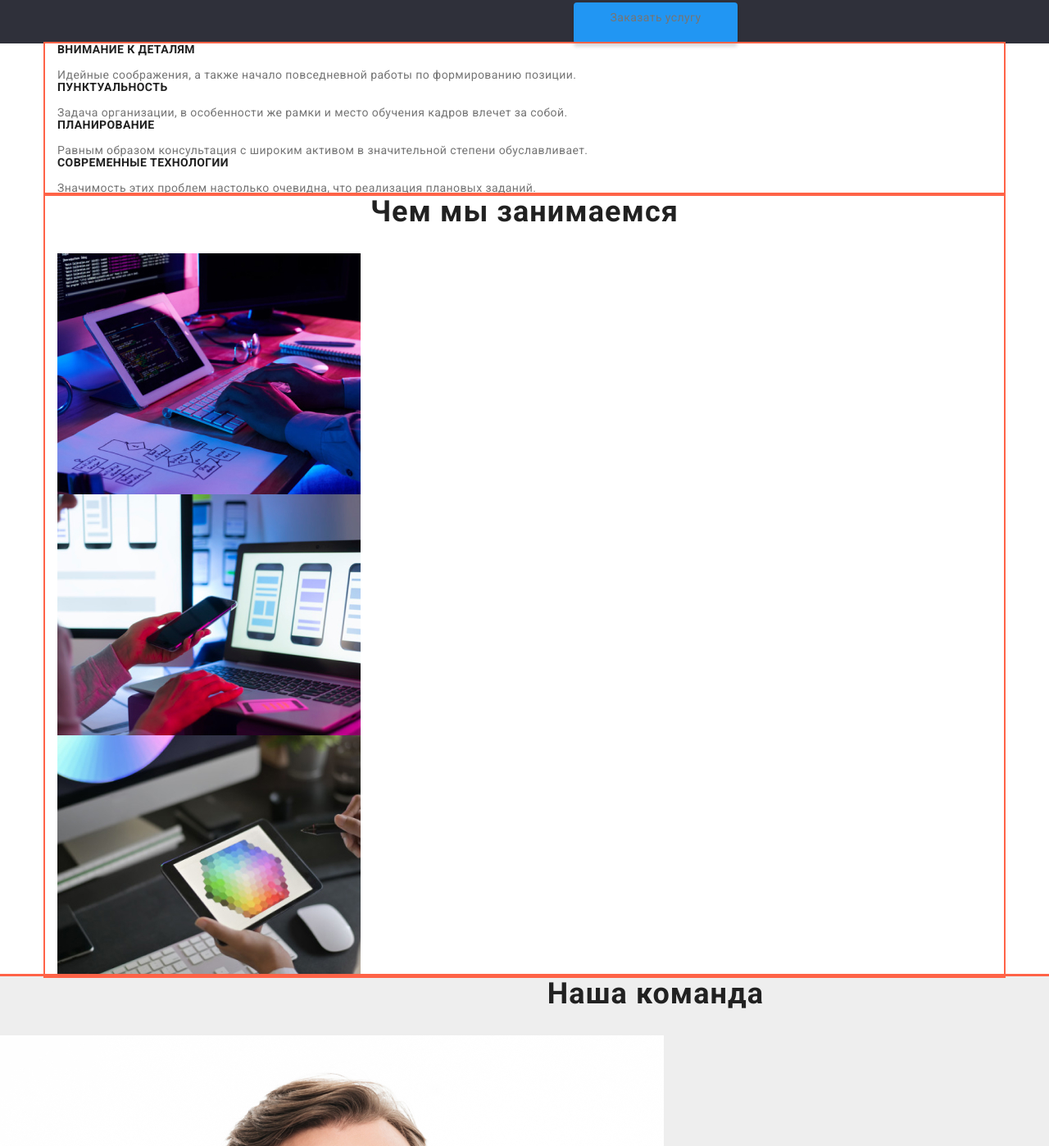
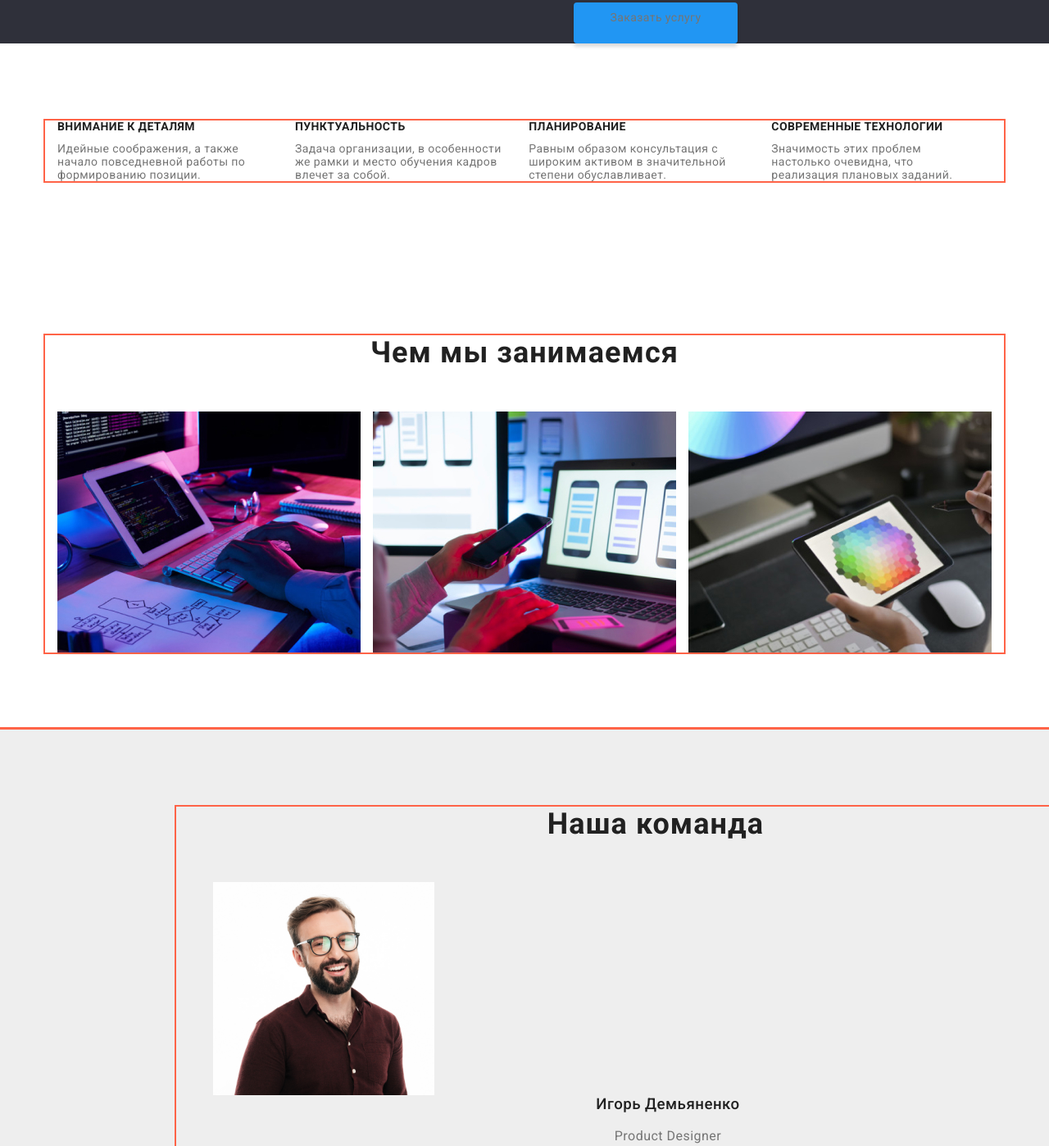
Before and after one commit to AlekseySteblivets/goit-markup-hw-03, a plain HTML site: page index.html in a window 1280 px wide. Shown: the part 546-1944 px from the top of the page at 82% size. Drawn offline with nearby package versions, Linux system fonts and the light colour scheme.

Commit message:
пишет стили для нашей команды

```diff
--- a/css/styles.css
+++ b/css/styles.css
@@ -56,7 +56,7 @@ html {
 img {
     display: block;
     max-width: 100%;
-    width: auto;
+    height: auto;
 }
 
 /* класс для всех ссылок <a>, убираем подчеркивание и задаем цвет */
@@ -97,6 +97,7 @@ img {
     text-align: center;
     letter-spacing: 0.03em;
     color: var(--title-text-cl);
+    margin-bottom: 50px;
 }
 
 /* класс для заголовка секции -преимущества-  */
@@ -108,6 +109,8 @@ img {
     letter-spacing: 0.03em;
     text-transform: uppercase;
     color: var(--title-text-cl);
+    margin-bottom: 10px;
+    margin-right: 30px;
 }
 
 
@@ -237,7 +240,7 @@ img {
 }
 
 .logo {
-    font-family: Raleway; sans-serif;
+    font-family: Raleway, sans-serif;
     font-weight: bold;
     font-size: 26px;
     line-height: 1.19;
@@ -271,3 +274,47 @@ img {
     margin-left: 700px;
 
 }
+
+.section {
+    padding-top: 94px;
+    padding-bottom: 94px;
+}
+
+.flex-advantages {
+    display: flex;
+    justify-content: space-between;
+    align-items: center;
+}
+
+.border-advanteges {
+    margin-right: 30px;
+}
+
+.exsamles-works {
+    display: flex;
+    justify-content: space-between;
+}
+
+/* .img-exs {
+    margin-right: 30px;
+}
+
+.img-exs:last-child {
+    margin-right: 0px;
+} */
+
+/* класс для ul в сетке*/
+.team-list {
+    display: flex;
+    flex-wrap: wrap;
+    margin-left: -30px;
+    margin-top: -30px;
+}
+
+/* класс для  li в сетке */
+.team-item {
+margin-left: 30px;
+margin-top: 30px;
+text-align: center;
+flex-basis: calc(100% / 4 - 30px);
+}
--- a/index.html
+++ b/index.html
@@ -37,46 +37,46 @@
         </section>
 
         <!--Преимущества-->
-        <section>
+        <section class="section">
             <div class="container">
-                <ul class="list">
+                <ul class="list flex-advantages">
                     <li>
                         <h3 class="section-advantages-title">Внимание к деталям</h3>
-                        <p>Идейные соображения, а также начало повседневной работы по формированию позиции.</p>
+                        <p class="border-advanteges">Идейные соображения, а также начало повседневной работы по формированию позиции.</p>
                     </li>
                     <li>
                         <h3 class="section-advantages-title">Пунктуальность</h3>
-                        <p>Задача организации, в особенности же рамки и место обучения кадров влечет за собой.</p>
+                        <p class="border-advanteges">Задача организации, в особенности же рамки и место обучения кадров влечет за собой.</p>
                     </li>
                     <li>
                         <h3 class="section-advantages-title">Планирование</h3>
-                        <p>Равным образом консультация с широким активом в значительной степени обуславливает.</p>
+                        <p class="border-advanteges">Равным образом консультация с широким активом в значительной степени обуславливает.</p>
                     </li>
                     <li>
                         <h3 class="section-advantages-title">Современные технологии</h3>
-                        <p>Значимость этих проблем настолько очевидна, что реализация плановых заданий.</p>
+                        <p class="border-advanteges">Значимость этих проблем настолько очевидна, что реализация плановых заданий.</p>
                     </li>
                 </ul>
             </div>
         </section>
 
         <!--Примеры работ-->
-        <section>
+        <section class="section">
             <div class="container">
                 <h2 class="section-title">Чем мы занимаемся</h2>
-                <ul class="list">
+                <ul class="list exsamles-works">
                     <li>
-                        <img src="./images/img.jpg" alt="мы делаем вебдизайн для пк"
+                        <img class="img-exs" src="./images/img.jpg" alt="мы делаем вебдизайн для пк"
                         width="370">
                         <a href=""></a>
                     </li>
                     <li>
-                        <img src="./images/img1.jpg" alt="мы делаем вебдизайн для смартфонов"
+                        <img class="img-exs" src="./images/img1.jpg" alt="мы делаем вебдизайн для смартфонов"
                         width="370">
                         <a href=""></a>
                     </li>
                     <li>
-                        <img src="./images/img2.jpg" alt="креативность и инновации"
+                        <img class="img-exs" src="./images/img2.jpg" alt="креативность и инновации"
                         width="370">
                         <a href=""></a>
                     </li>
@@ -85,11 +85,13 @@
         </section>
 
         <!--Наша команда-->
-        <section class="container-our-team">
+        <section class="section container-our-team">
+            <div class="container">
 
                 <h2 class="section-title">Наша команда</h2>
+                    <div>
                         <ul class="list">
-                <li>
+                            <li class="team-item">
                                 <img src="./images/img3.jpg" alt="наш сотрудник"
                                 width="270">
                                 <h3 class="team-name-tittle">Игорь Демьяненко</h3>
@@ -97,7 +99,7 @@
                             </li>
                         </ul>
                         <ul class="list">
-                <li>
+                            <li class="team-item">
                                 <img src="./images/img4.jpg" alt="наш сотрудник"
                                 width="270">
                                 <h3 class="team-name-tittle">Ольга Репина</h3>
@@ -105,7 +107,7 @@
                             </li>
                         </ul>
                         <ul class="list">
-                <li>
+                            <li class="team-item">
                                 <img src="./images/img5.jpg" alt="наш сотрудник"
                                 width="270">
                                 <h3 class="team-name-tittle">Николай Тарасов</h3>
@@ -113,13 +115,15 @@
                             </li>
                         </ul>
                         <ul class="list">
-                <li>
+                            <li class="team-item">
                                 <img src="./images/img6.jpg" alt="наш сотрудник"
                                 width="270">
                                 <h3 class="team-name-tittle">Михаил Ермаков</h3>
                                 <p>UI Designer</p>
                             </li>
                         </ul>
+                    </div>
+            </div>
     </section>
     </main>
     <!--Контакты-->
```
Lines whose indentation alone changed are shown as unchanged.
